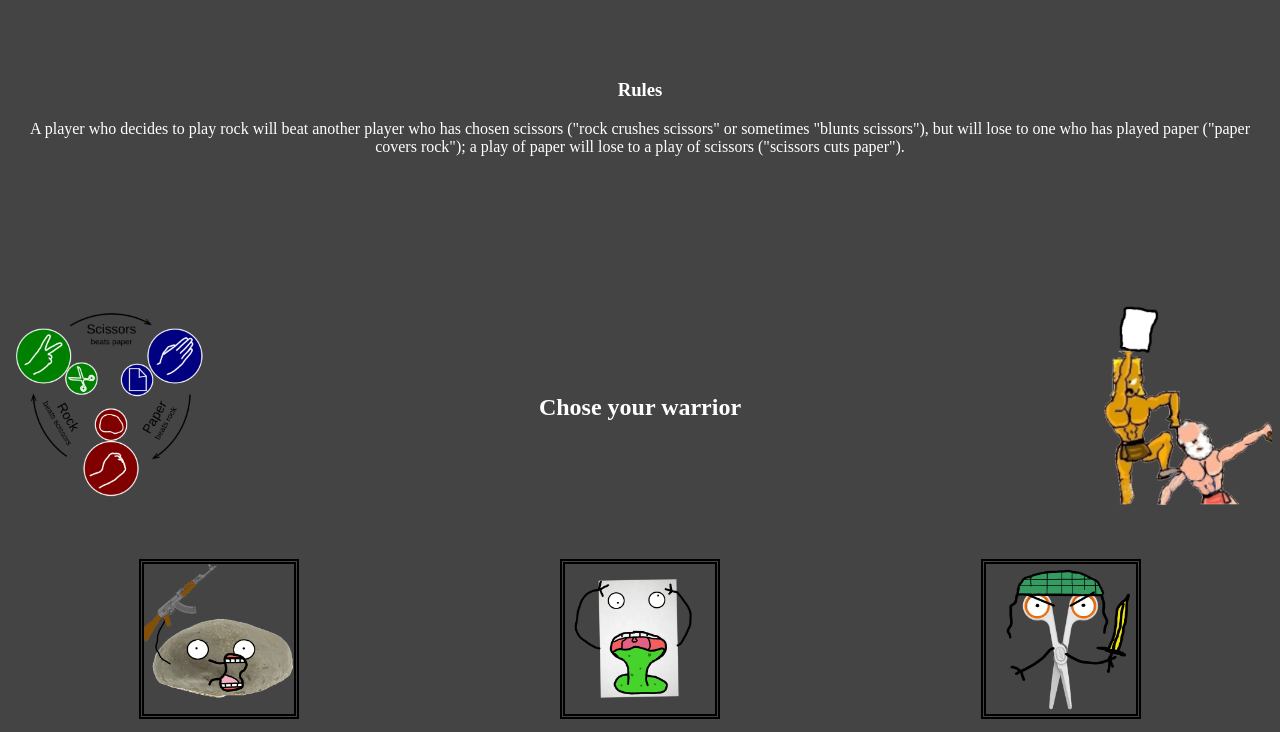
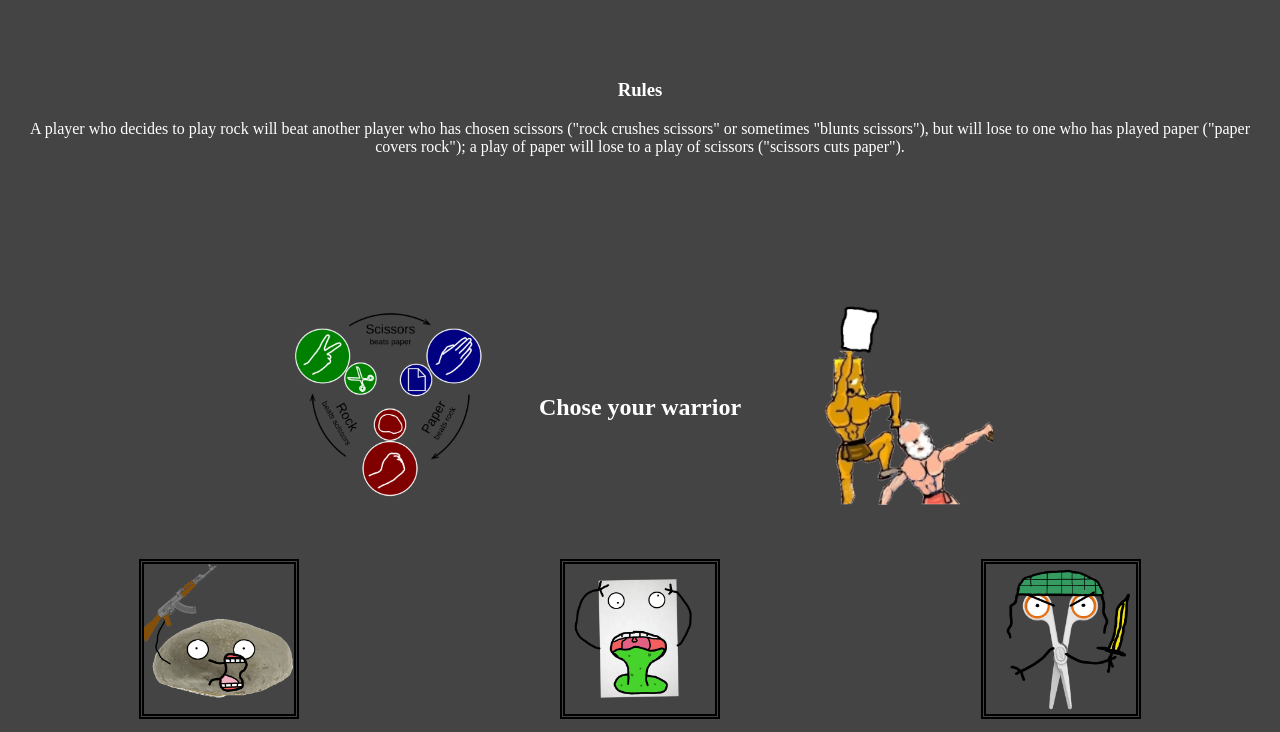
Before and after one commit to KoFi2137/Rock-Paper-Scizors, a website: page index.html in a window 1280 px wide. Shown: the part 68-800 px from the top of the page. Drawn offline with Linux system fonts and the light colour scheme.

Commit message:
little css changes

```diff
--- a/css/style.css
+++ b/css/style.css
@@ -24,8 +24,10 @@ body {
 #warrior {
     margin-top: 150px;
     display: flex;
-    justify-content: space-between;
+    justify-content: space-around;
     align-items: center;
+    margin-left: 20%;
+    margin-right: 20%;
 }
 #chose div {
     border: 5px double black;
```
